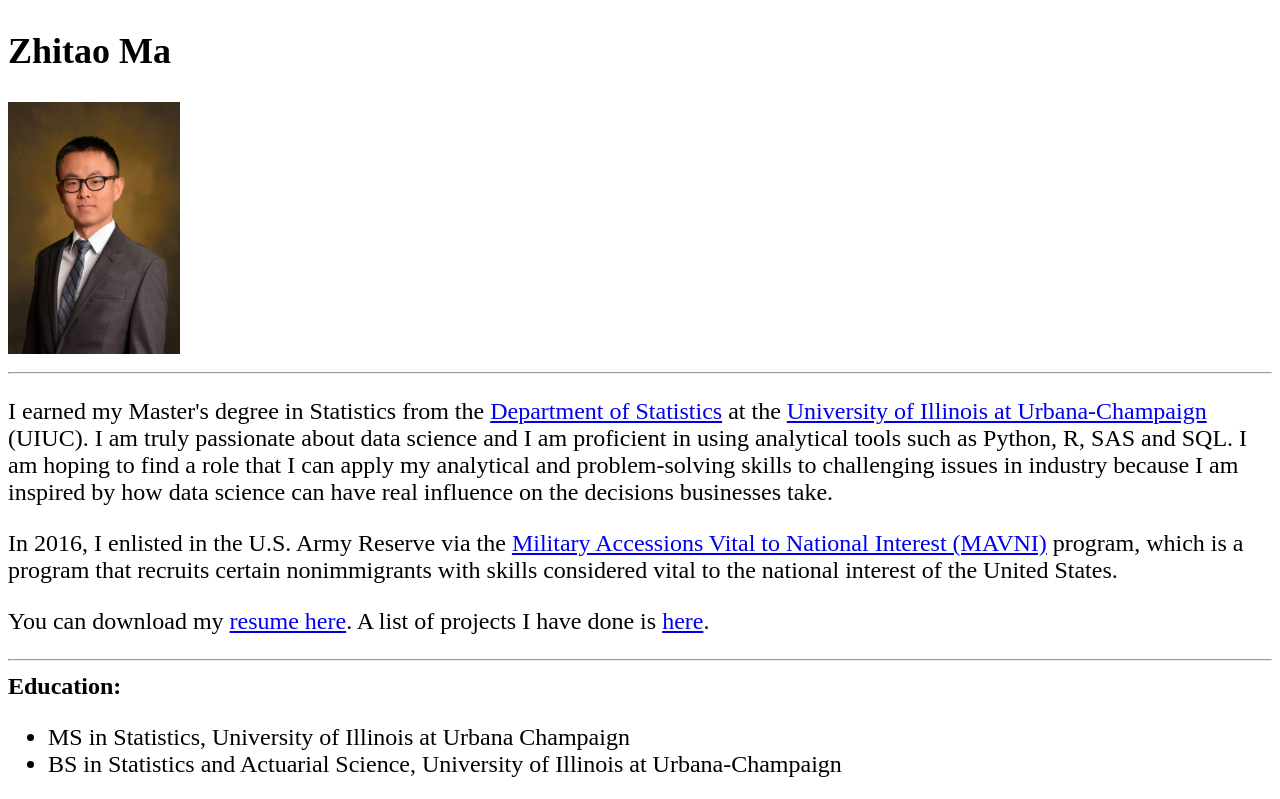
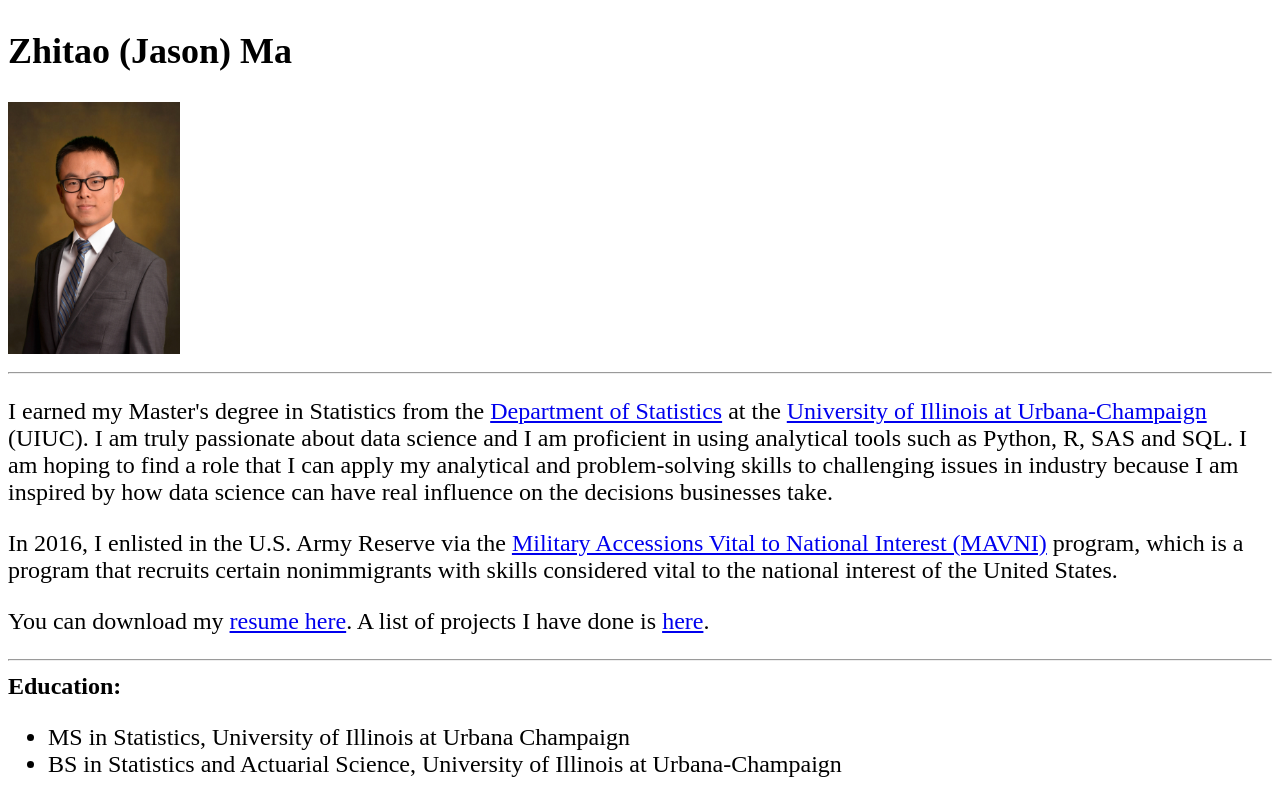
Before and after one commit to jason1866/jason1866.github.io, a plain HTML site: page index.html in a window 1280 px wide. Shown: the top 799 px of the page. Drawn offline with Linux system fonts and the light colour scheme.

Commit message:
Update index.html

```diff
--- a/index.html
+++ b/index.html
@@ -4,7 +4,7 @@
 <TITLE>Zhitao Ma's Home Page</TITLE>
 <font size=+2>
 <h2>
-Zhitao Ma<br>
+Zhitao (Jason) Ma<br>
 </h2>
 
 <img src="image/profile.jpg" BORDER=0 height=252 width=172>
```
